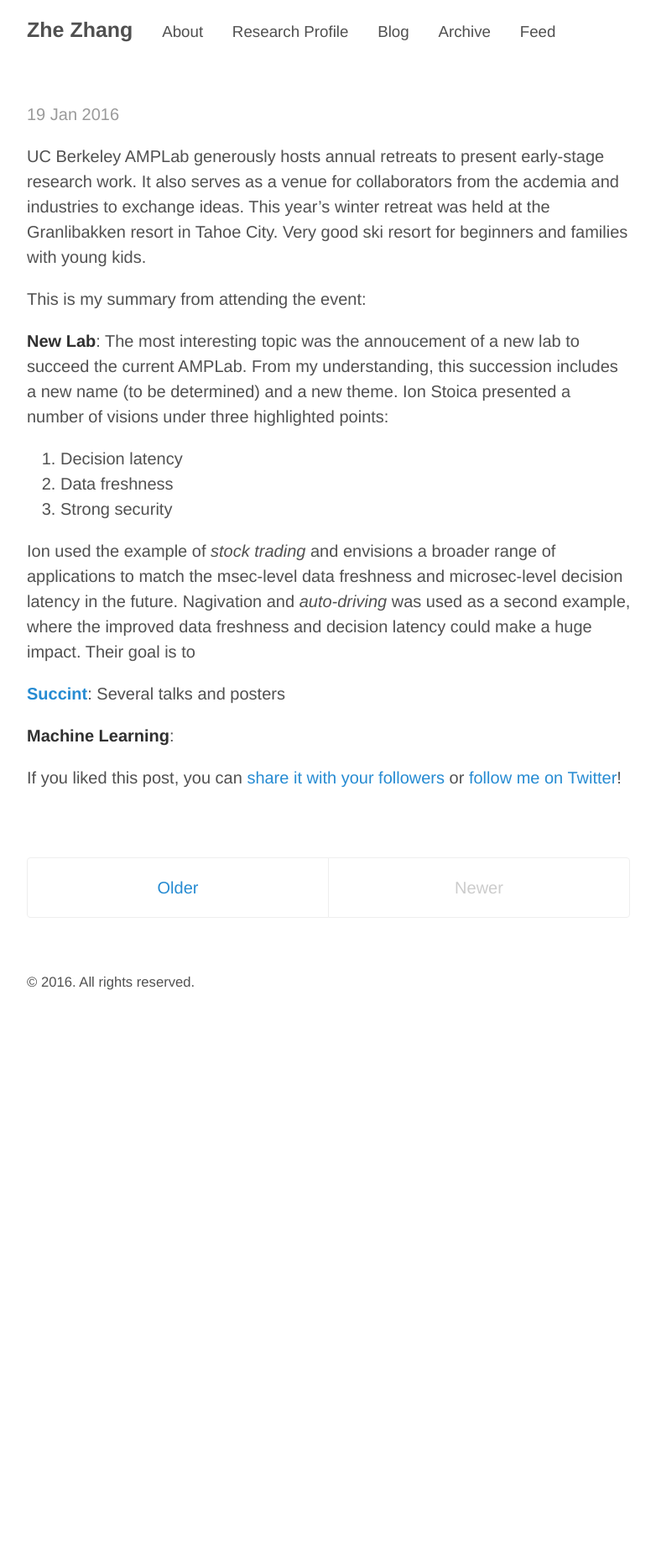
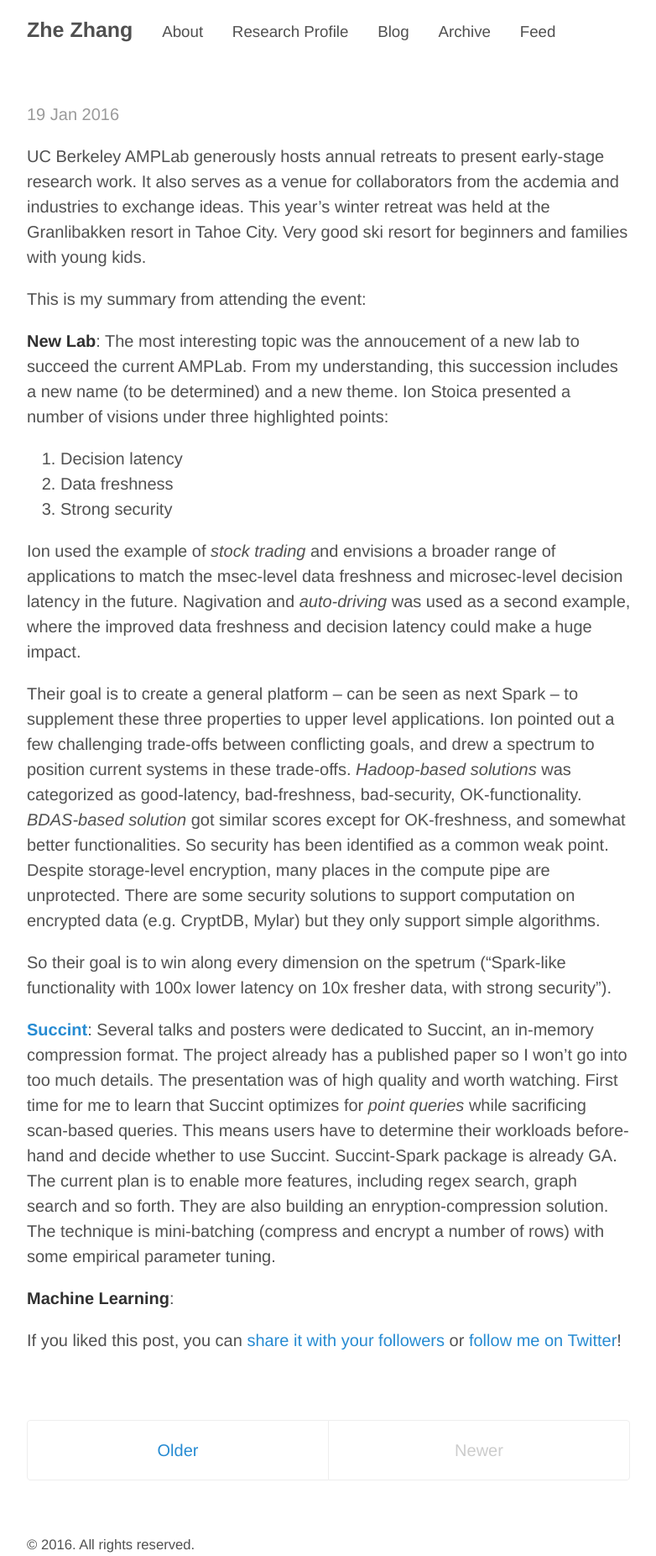
Before and after one commit to zhe-thoughts/zhe-thoughts.github.io, a Jekyll site: the page built from index.html, in a window 1280 px wide. Shown: the whole page at 84% size, without its empty margins (248-1030 px from the left). Built offline with Jekyll 4.4.1, drawn with Linux system fonts in a browser that asks for light colours; the list of posts is cut into pages by our own code; before the commit the page ends 1183 px from its top, so only the background shows below that.

Commit message:
Update 2016-01-19-AMPLab-Retreat-Summary.md

```diff
--- a/_posts/2016-01-19-AMPLab-Retreat-Summary.md
+++ b/_posts/2016-01-19-AMPLab-Retreat-Summary.md
@@ -12,9 +12,13 @@ This is my summary from attending the event:
 2. Data freshness
 3. Strong security
 
-Ion used the example of *stock trading* and envisions a broader range of applications to match the msec-level data freshness and microsec-level decision latency in the future. Nagivation and *auto-driving* was used as a second example, where the improved data freshness and decision latency could make a huge impact. Their goal is to
+Ion used the example of *stock trading* and envisions a broader range of applications to match the msec-level data freshness and microsec-level decision latency in the future. Nagivation and *auto-driving* was used as a second example, where the improved data freshness and decision latency could make a huge impact.
 
-**[Succint](https://amplab.cs.berkeley.edu/publication/succinct-enabling-queries-on-compressed-data/)**: Several talks and posters
+Their goal is to create a general platform -- can be seen as next Spark -- to supplement these three properties to upper level applications. Ion pointed out a few challenging trade-offs between conflicting goals, and drew a spectrum to position current systems in these trade-offs. *Hadoop-based solutions* was categorized as good-latency, bad-freshness, bad-security, OK-functionality. *BDAS-based solution* got similar scores except for OK-freshness, and somewhat better functionalities. So security has been identified as a common weak point. Despite storage-level encryption, many places in the compute pipe are unprotected. There are some security solutions to support computation on encrypted data (e.g. CryptDB, Mylar) but they only support simple algorithms.
+
+So their goal is to win along every dimension on the spetrum ("Spark-like functionality with 100x lower latency on 10x fresher data, with strong security").
+
+**[Succint](https://amplab.cs.berkeley.edu/publication/succinct-enabling-queries-on-compressed-data/)**: Several talks and posters were dedicated to Succint, an in-memory compression format. The project already has a published paper so I won't go into too much details. The presentation was of high quality and worth watching. First time for me to learn that Succint optimizes for *point queries* while sacrificing scan-based queries. This means users have to determine their workloads before-hand and decide whether to use Succint. Succint-Spark package is already GA. The current plan is to enable more features, including regex search, graph search and so forth. They are also building an enryption-compression solution. The technique is mini-batching (compress and encrypt a number of rows) with some empirical parameter tuning.
 
 **Machine Learning**:
 
```
